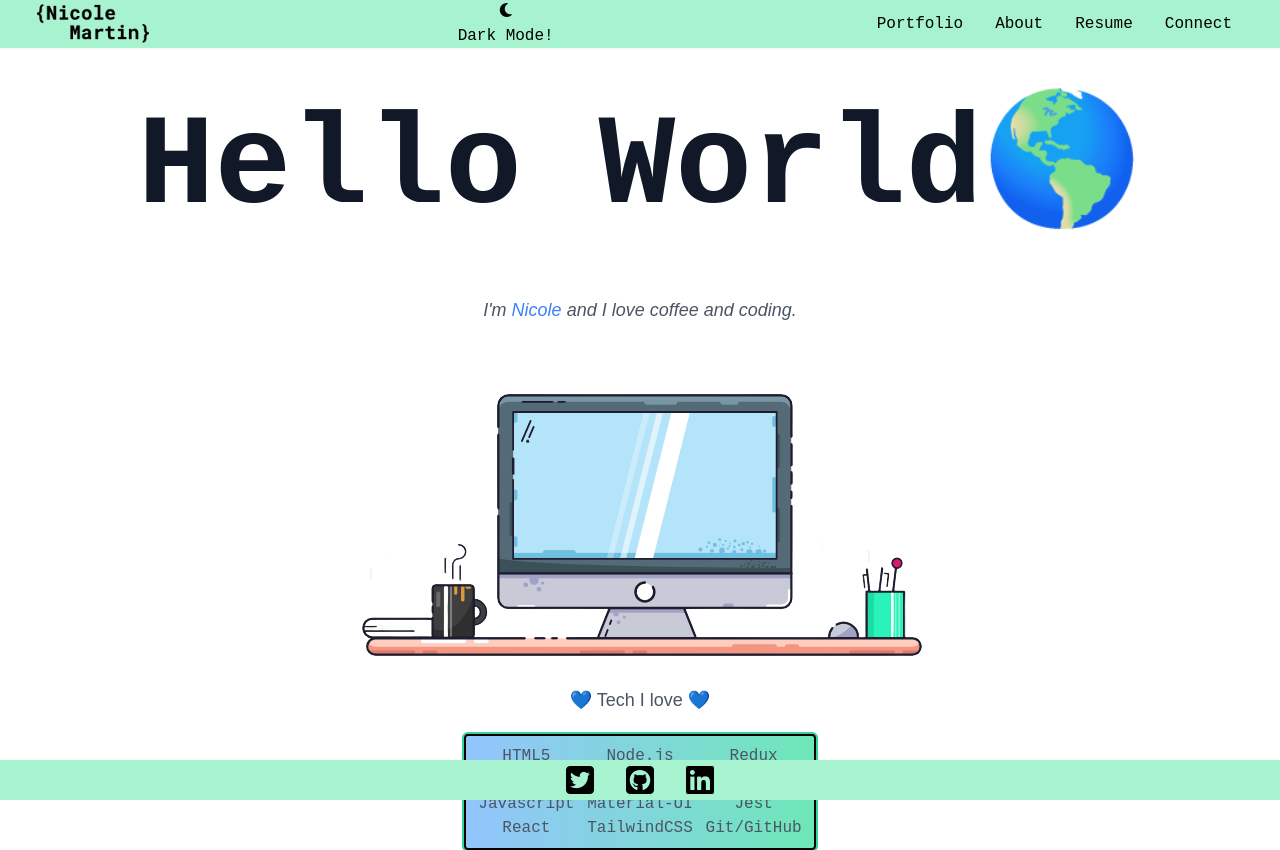
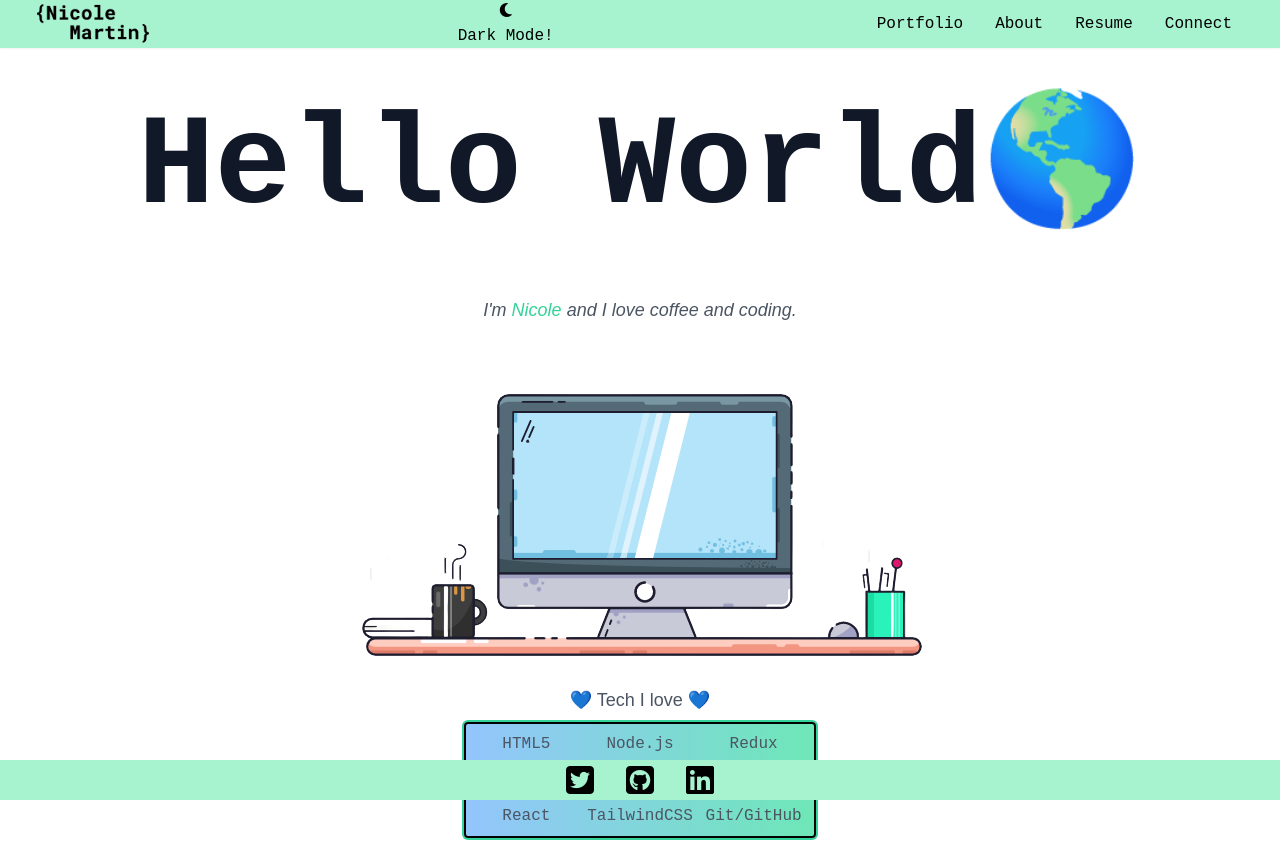
Before and after one commit to nicole-m-martin/portfolio, a React (Create React App) app: page / in a window 1280 px wide. Built offline with nearby package versions, Linux system fonts and the light colour scheme.

Commit message:
update dark mode colors

```diff
--- a/src/Components/UI/Footer.js
+++ b/src/Components/UI/Footer.js
@@ -3,7 +3,7 @@ import React from 'react';
 function Footer() {
   return (
     <section className="fixed bottom-0 w-screen">
-      <div className="flex justify-evenly items-center bg-green-200 h-10 text-black ">
+      <div className="flex justify-evenly items-center bg-green-200 dark:bg-blue-300  h-10 text-black ">
         <div>
           <a href="https://twitter.com/nmartinpdx">
             <i className="fab fa-twitter-square fa-2x m-4 hover:bg-yellow-300"></i>
--- a/src/Components/UI/Nav.js
+++ b/src/Components/UI/Nav.js
@@ -4,9 +4,13 @@ import { Link } from 'react-router-dom';
 
 function Nav({ toggle, toggleTheme }) {
   return (
-    <nav className="flex justify-between items-center h-15 bg-white text-black relative shadow-sm font-Pt bg-green-200 sticky top-0">
+    <nav className="flex justify-between items-center h-15 bg-white text-black relative shadow-sm font-Pt bg-green-200 dark:bg-blue-300 sticky top-0">
       <Link to="/" className="pl-8">
-        <img src={nm} alt="nicole" className="h-12 hover:bg-green-300" />
+        <img
+          src={nm}
+          alt="nicole"
+          className="h-12 hover:bg-green-300 dark:hover:bg-blue-400"
+        />
       </Link>
       <button className="font-Pt" onClick={toggleTheme}>
         <i className="fas fa-moon"></i>
--- a/src/containers/home.js
+++ b/src/containers/home.js
@@ -13,7 +13,7 @@ function Home() {
 
           <p className="text-lg font-Poppins italic text-gray-600 dark:text-gray-300 mt-10 sm:mt-2">
             I'm{' '}
-            <span className="text-blue-500 dark:text-green-400 text-lg">
+            <span className="text-green-400 dark:text-blue-400 text-lg">
               Nicole
             </span>{' '}
             and I love coffee and coding.
@@ -22,7 +22,7 @@ function Home() {
           <h3 className="text-lg font-Poppins text-gray-600 dark:text-gray-300 mt-4">
             💙 Tech I love 💙
           </h3>
-          <section className="grid grid-flow-row md:grid-cols-3 sm:grid-cols-1 grid-rows-1 gap-10 sm:gap-2 border-2 mt-5 rounded border-black ring-2 ring-green-400 bg-gradient-to-r from-blue-300 to-green-300 font-Pt dark:font-Pt p-2 text-gray-600 dark:text-white dark:ring-blue-400">
+          <section className="grid grid-flow-row md:grid-cols-3 sm:grid-cols-1 grid-rows-1 gap-10 sm:gap-2 border-2 my-2 rounded border-black ring-2 ring-green-400 bg-gradient-to-r from-blue-300 to-green-300 font-Pt dark:font-Pt p-2 text-gray-600 dark:text-white dark:ring-blue-400">
             <Tech one="HTML5" two="CSS3" three="Javascript" four="React" />
             <Tech
               one="Node.js"
```
